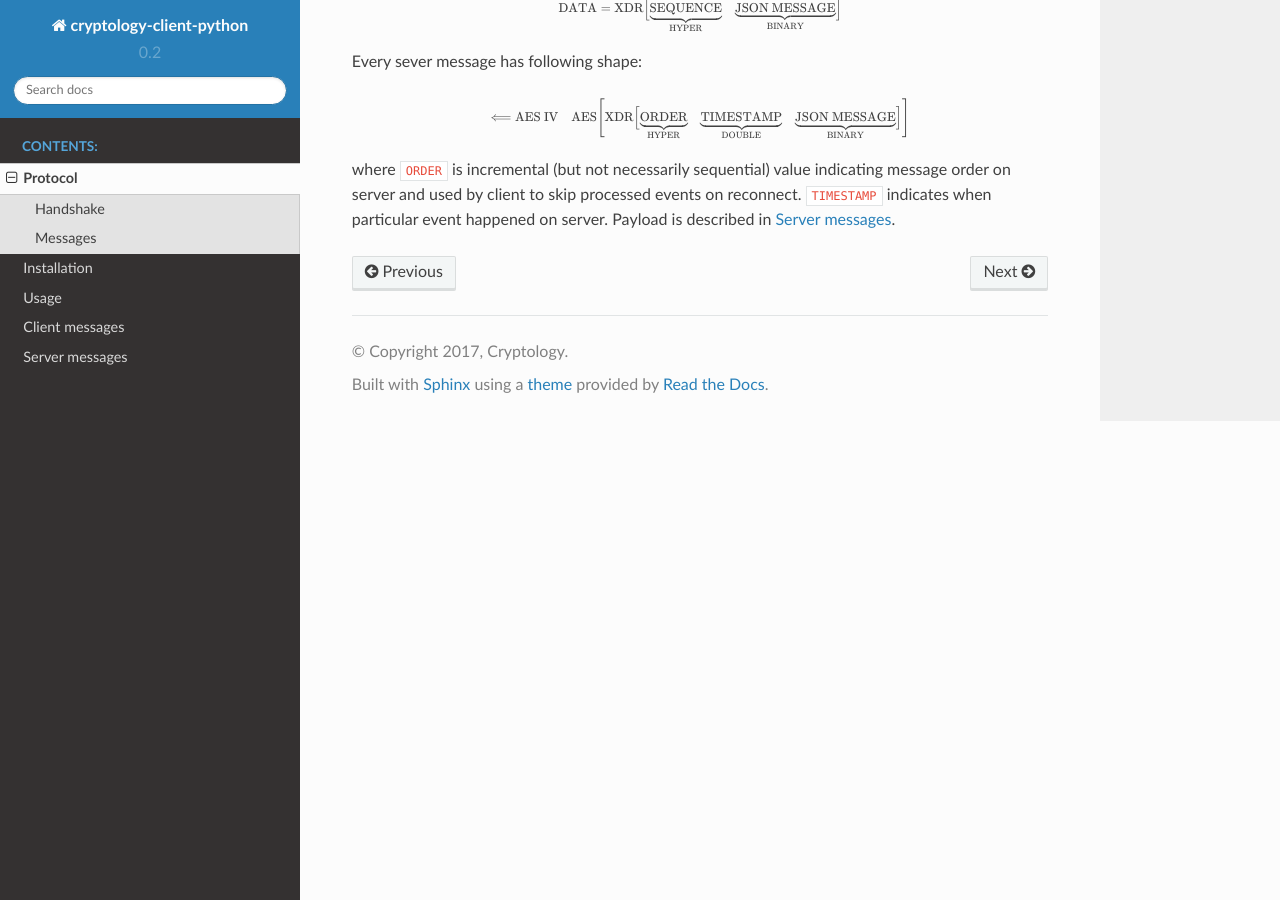
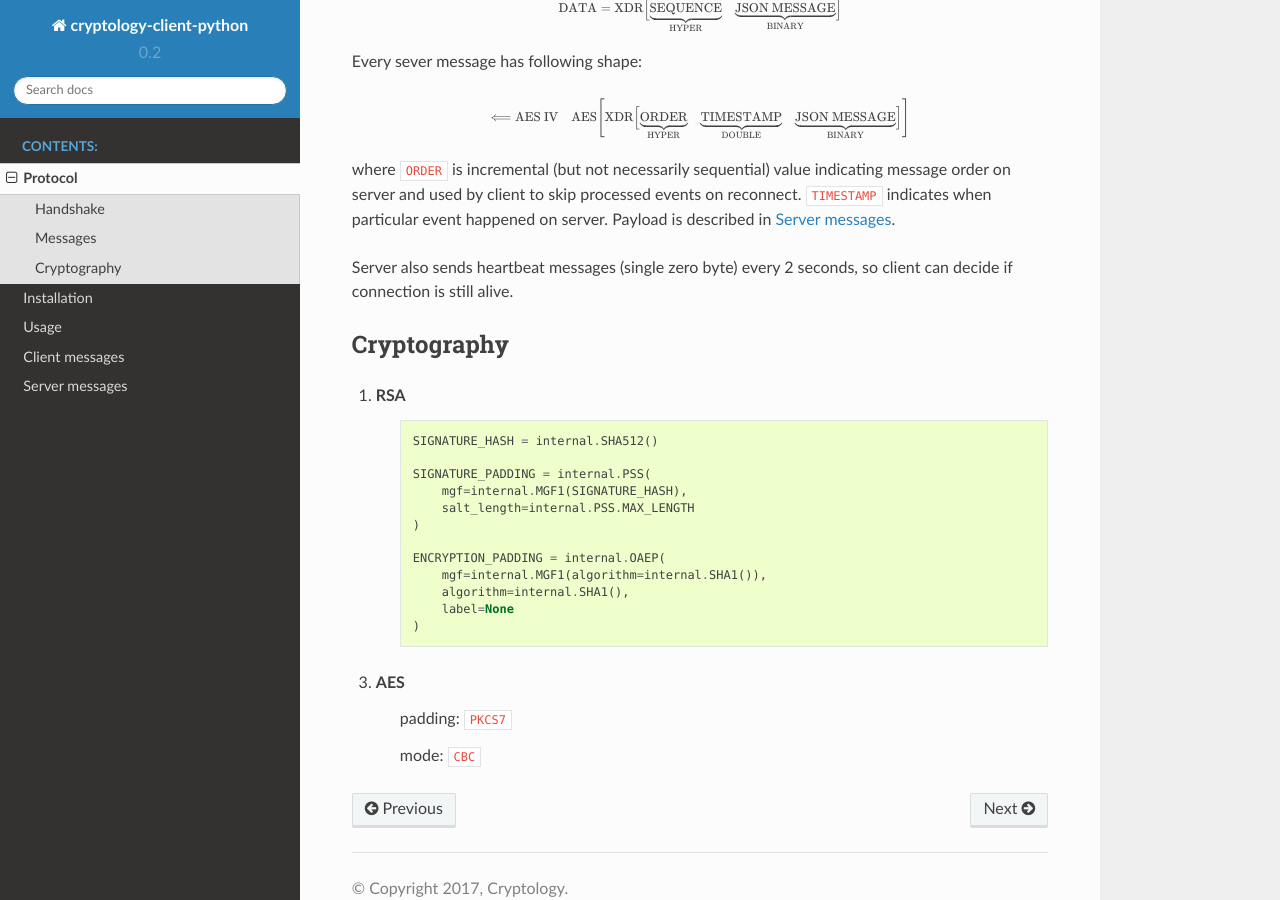
Before and after one commit to CryptologyExchange/cryptology-client-python, a Sphinx documentation site: the page built from docs/protocol.rst, in a window 1280 px wide and 900 px high, scrolled down 799 px. Built offline with Sphinx 7.4.7 and the Read the Docs theme 2.0.0, drawn with Linux system fonts in a browser that asks for light colours.

Commit message:
cryptography details

```diff
--- a/docs/protocol.rst
+++ b/docs/protocol.rst
@@ -115,3 +115,32 @@ where ``ORDER`` is incremental (but not necessarily sequential) value indicating
 message order on server and used by client to skip processed events on reconnect.
 ``TIMESTAMP`` indicates when particular event happened on server.
 Payload is described in :doc:`/server_messages`.
+
+Server also sends heartbeat messages (single zero byte) every 2 seconds, so client
+can decide if connection is still alive.
+
+
+Cryptography
+------------
+
+1. RSA
+    .. code-block:: python3
+
+        SIGNATURE_HASH = internal.SHA512()
+
+        SIGNATURE_PADDING = internal.PSS(
+            mgf=internal.MGF1(SIGNATURE_HASH),
+            salt_length=internal.PSS.MAX_LENGTH
+        )
+
+        ENCRYPTION_PADDING = internal.OAEP(
+            mgf=internal.MGF1(algorithm=internal.SHA1()),
+            algorithm=internal.SHA1(),
+            label=None
+        )
+
+
+3. AES
+    padding: ``PKCS7``
+
+    mode: ``CBC``
```
Also changed, not shown: 1 other file.
